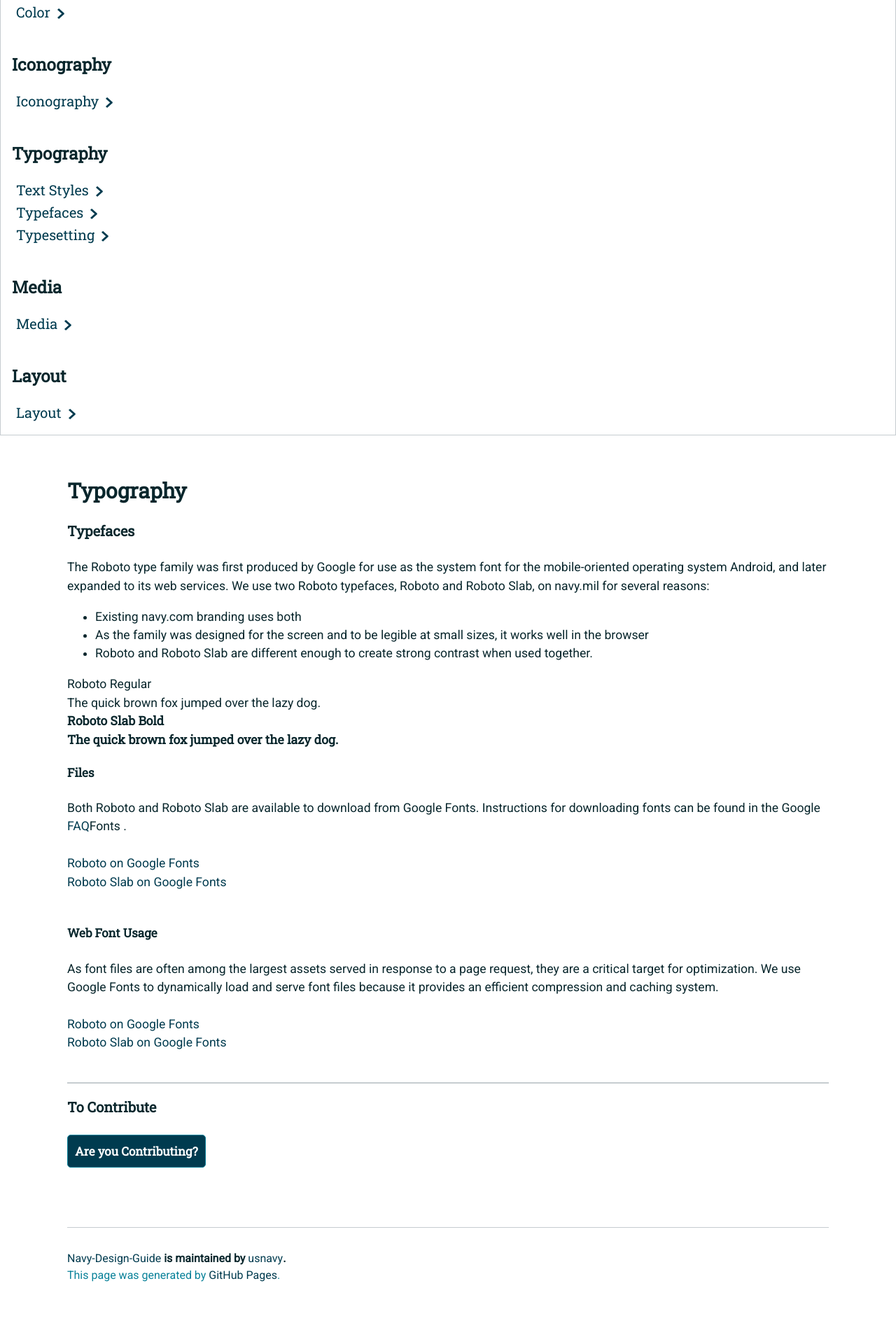
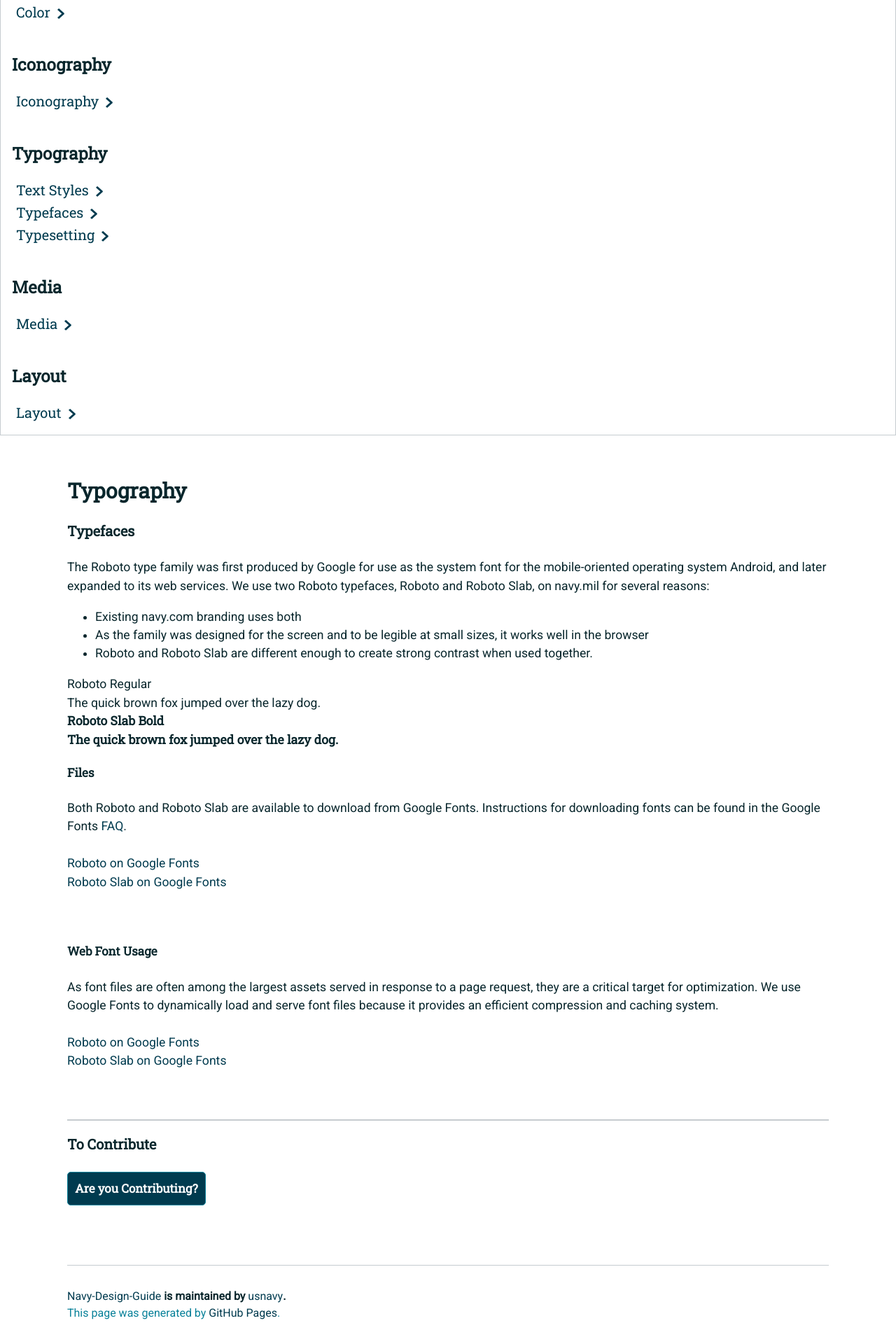
Before and after one commit to usnavy/Navy-Design-Guide, a Jekyll site: the page built from typefaces.md, in a window 1280 px wide. Shown: the part 471-2391 px from the top of the page at 70% size. Built offline with Jekyll 4.4.1, drawn with Linux system fonts in a browser that asks for light colours; our own code applies the rules of GitHub Pages for plain Markdown files; before the commit the page ends 2337 px from its top, so only the background shows below that.

Commit message:
Update jekyll-design.scss

```diff
--- a/_sass/jekyll-design.scss
+++ b/_sass/jekyll-design.scss
@@ -574,6 +574,10 @@ a {
     opacity: 1;
 }
 
+.main-content a {
+    float: none !important;
+}
+
 @media print {
     .page-header {
     text-align: center;
```
